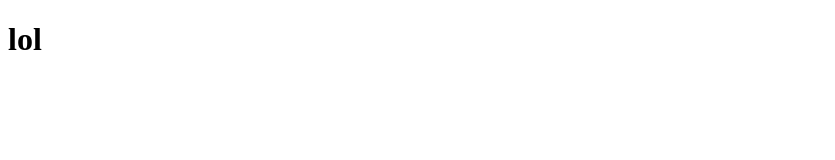
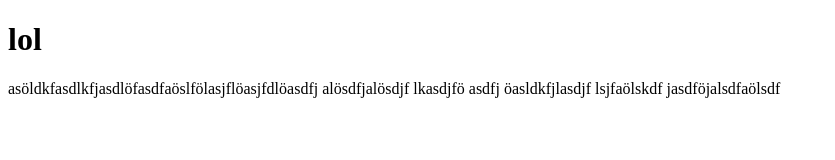
Before and after one commit to zollipaul/gittest, a plain HTML site: page test.html in a window 1280 px wide. Shown: the whole page, without its empty margins (0-835 px from the left). Drawn offline with Linux system fonts and the light colour scheme.

Commit message:
added paragraph

```diff
--- a/test.html
+++ b/test.html
@@ -10,6 +10,7 @@
 <body>
 
 <h1>lol</h1>
+<p>asöldkfasdlkfjasdlöfasdfaöslfölasjflöasjfdlöasdfj alösdfjalösdjf lkasdjfö asdfj öasldkfjlasdjf lsjfaölskdf jasdföjalsdfaölsdf</p>
 
 </body>
 </html>
```
